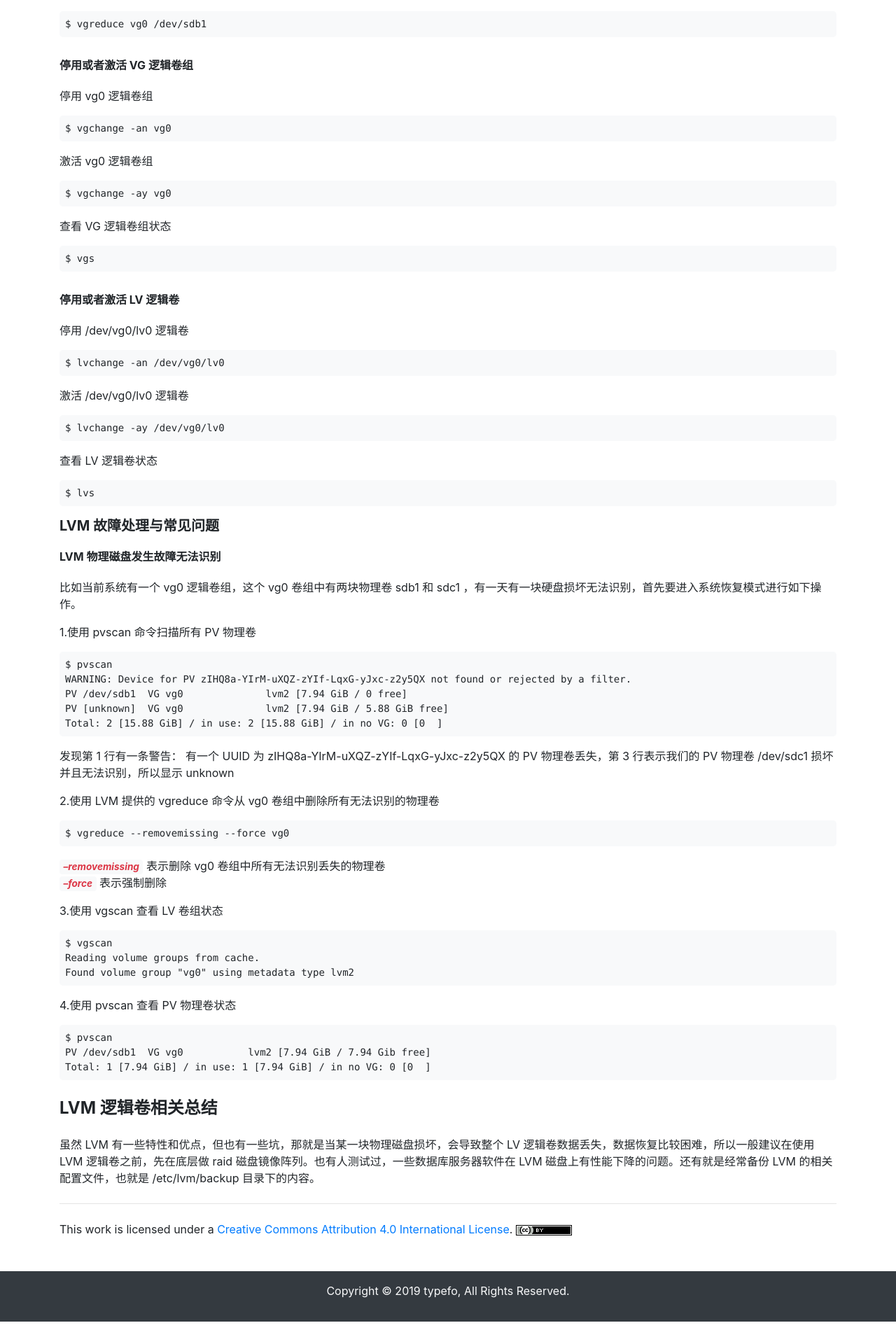
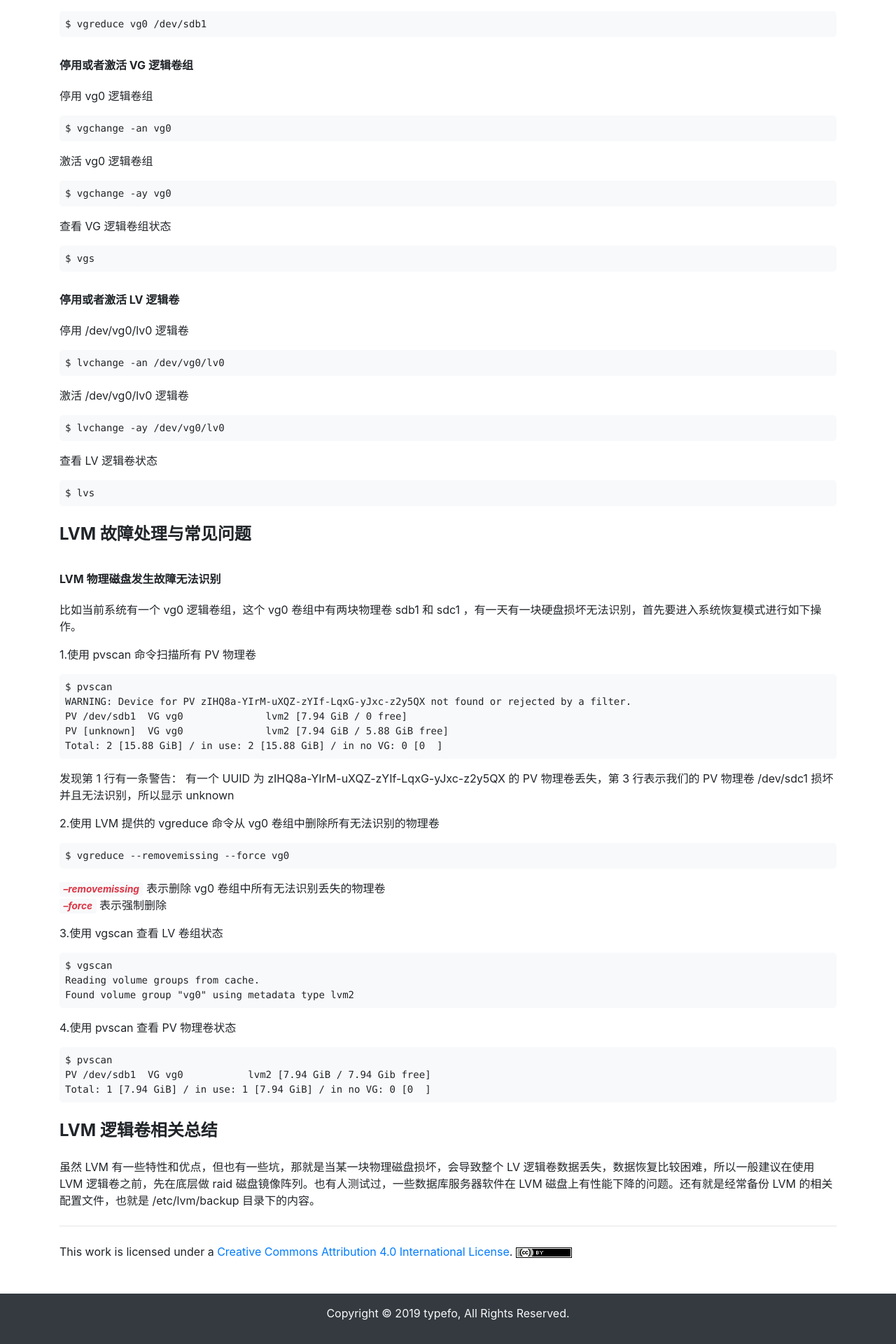
Before and after one commit to ehsud/blog, a Jekyll site: the page built from linux/linux-logical-volume-manager.md, in a window 1280 px wide. Shown: the part 3643-5563 px from the top of the page at 70% size. Built offline with Jekyll 4.4.1, drawn with Linux system fonts in a browser that asks for light colours; before the commit the page ends 5531 px from its top, so only the background shows below that.

Commit message:
updated some files

```diff
--- a/linux/linux-logical-volume-manager.md
+++ b/linux/linux-logical-volume-manager.md
@@ -201,7 +201,7 @@ lvresize 命令参数说明
 
     $ lvs
 
-##### LVM 故障处理与常见问题
+### LVM 故障处理与常见问题
 
 #### LVM 物理磁盘发生故障无法识别
 
```
